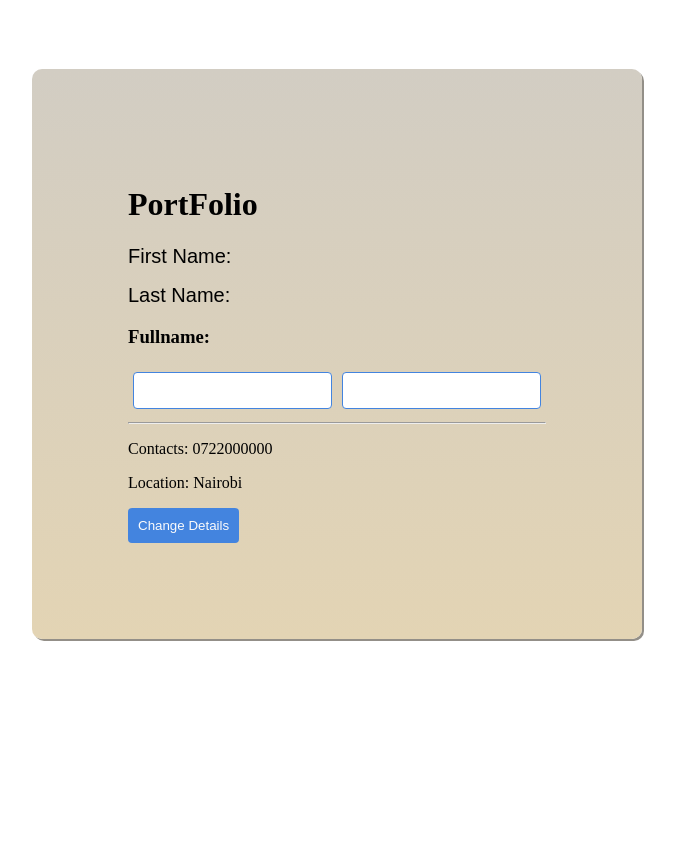
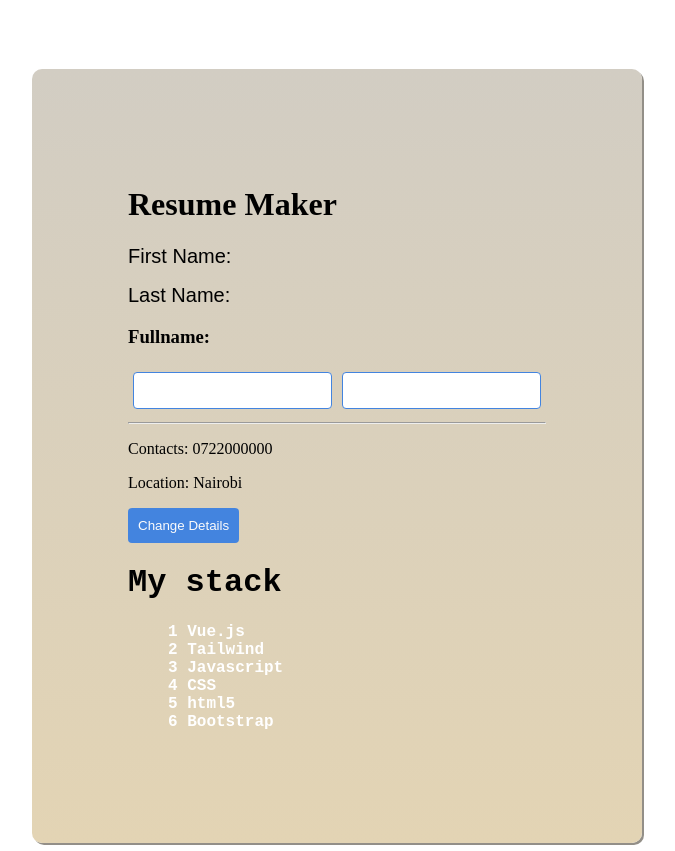
Before and after one commit to EvansMutwiri/vuejs-roadmap, a Vue app: page / in a window 1280 px wide. Shown: the whole page, without its empty margins (303-978 px from the left). Before the commit the page ends 800 px from the top, so only its background shows below. Built offline with nearby package versions, Linux system fonts and the light colour scheme.

Commit message:
Lists and objects with vue

```diff
--- a/src/components/Options.vue
+++ b/src/components/Options.vue
@@ -1,6 +1,6 @@
 <template>
     <div class="container">
-        <h1>PortFolio</h1>
+        <h1>Resume Maker</h1>
         <h2>First Name: {{ firstName }}</h2>
         <h2>Last Name: {{ lastName }}</h2>
 
@@ -17,6 +17,18 @@
         </div>
 
         <button @click="changeDetails">Change Details</button>
+
+        <div class="languages">
+            <h1>My stack</h1>
+            <ul>
+                <!-- <li v-for="lang in languages" :key="id"> {{ lang.label }}</li> -->
+                <!-- <li v-for="lang in languages" :key="lang.id"> {{ lang.label }}</li> -->
+                <!-- <li v-for="{id, label} in languages" :key="id"> {{ label }}</li> -->
+                <!-- <li v-for="({id, label}, index) in languages" :key="id"> {{ index }} {{ label }}</li> -->
+                <li v-for="({id, label}, index) in languages" :key="id"> {{ index }} {{ label }}</li>
+
+            </ul>
+        </div>
     </div>
 </template>
 
@@ -53,6 +65,15 @@ export default {
             return first.value + ' ' + last.value;
         })
 
+        let languages = ref({
+           1: {id: 1, label: "Vue.js"},
+           2: {id: 2, label: "Tailwind"},
+           3: {id: 3, label: "Javascript"},
+           4: {id: 4, label: "CSS"},
+           5: {id: 5, label: "html5"},
+           6: {id: 6, label:"Bootstrap"}
+        });
+
         return {
             firstName: first,
             lastName: last,
@@ -60,7 +81,8 @@ export default {
             changeDetails,
             first,
             last,
-            fullName
+            fullName,
+            languages
         }
     }
 }
@@ -106,4 +128,18 @@ button {
         border-radius: 4px;
     }
 }
+
+ul {
+    list-style: none;
+}
+
+.languages {
+    color: #ffffff;
+    font-weight: 800;
+    font-family: 'Courier New', Courier, monospace;
+
+    h1 {
+        color: black;
+    }
+}
 </style>
```
